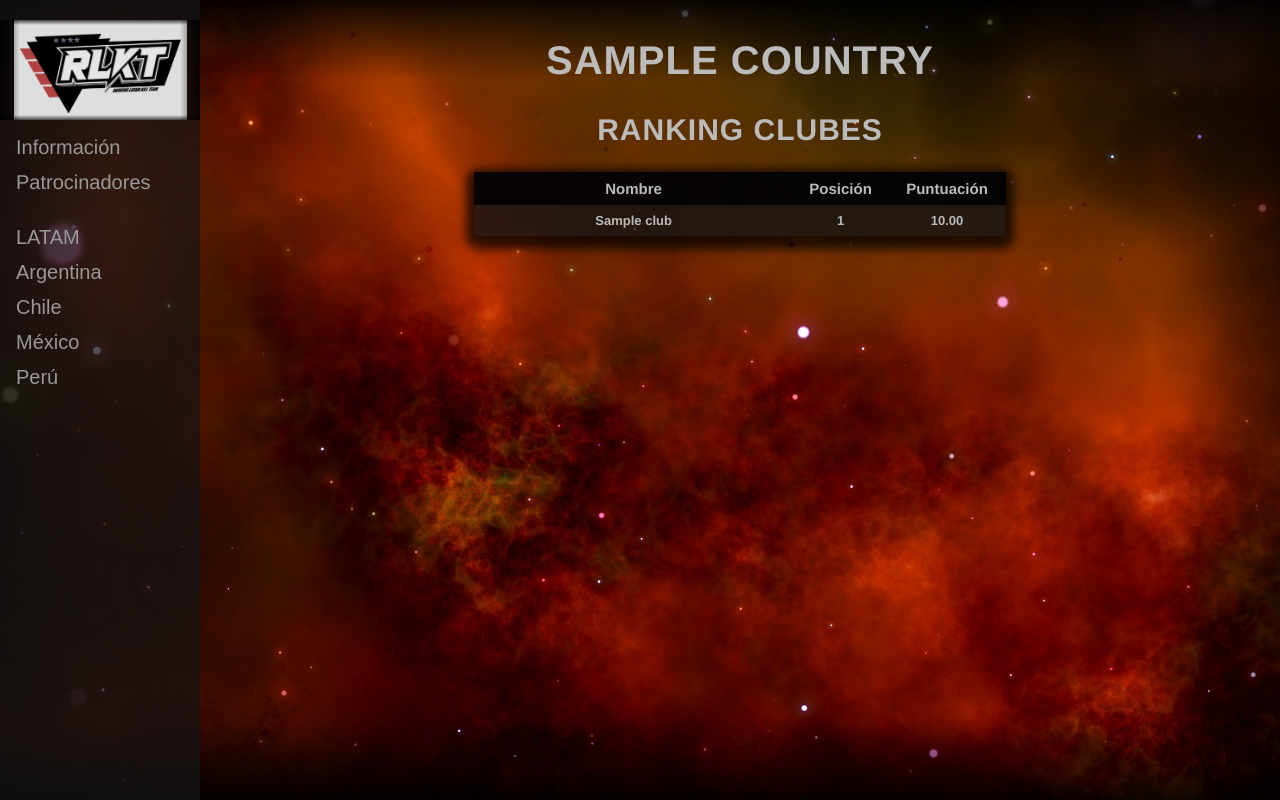
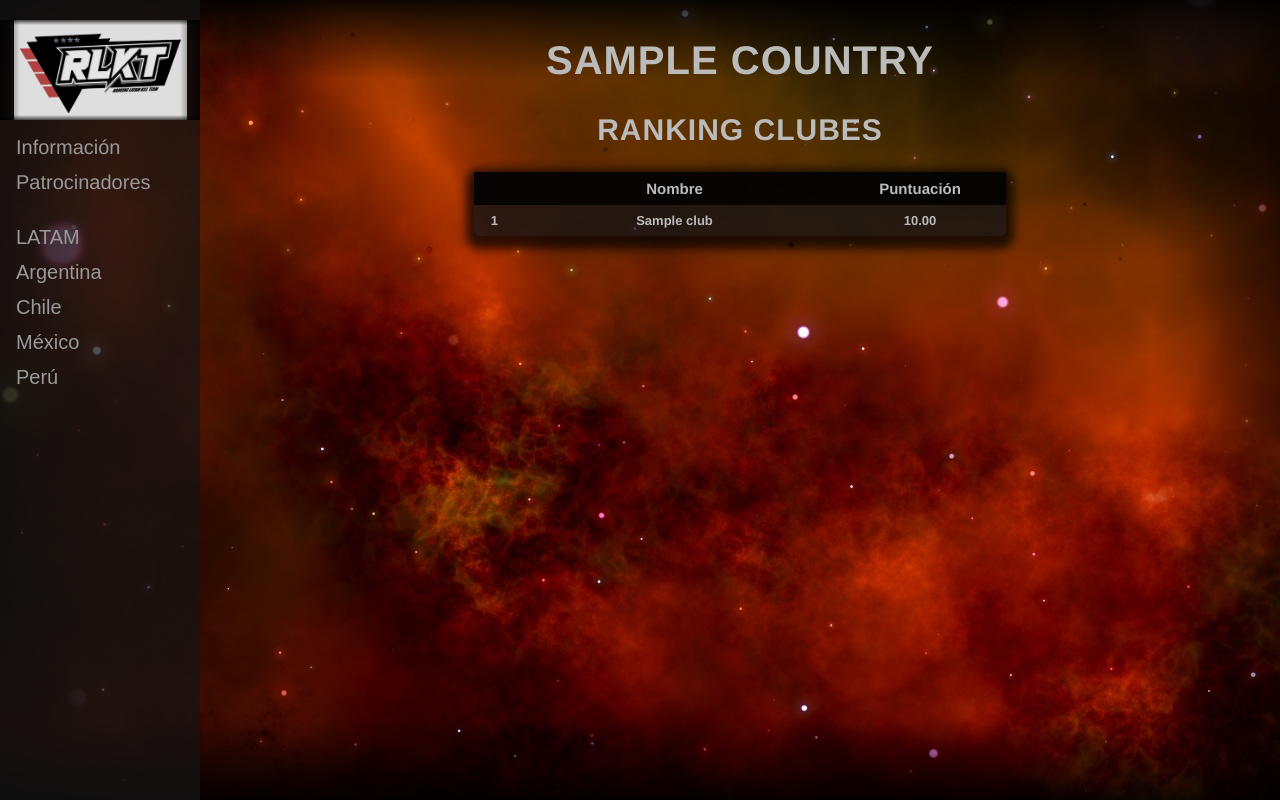
Before and after one commit to MarioFernandezCarballo/ktLatam, a Flask app: template templates/clubs.html in a window 1280 px wide. Run offline with Flask 3, Linux system fonts and the light colour scheme; tables that the repository leaves empty hold one stand-in row (values such as "Sample post"); the template is opened without the code that fills it: values that come from a table or form of the project are taken from there, most other values are stand-ins (such as "Sample title", 1, 10 or a date in 2020); parts of the project's set-up code (start-up, migrations or seed data) failed here and were passed over.

```diff
--- a/templates/clubs.html
+++ b/templates/clubs.html
@@ -6,16 +6,16 @@
         <table class="fl-table">
             <thead>
             <tr>
+                <th></th>
                 <th>Nombre</th>
-                <th>Posición</th>
                 <th>Puntuación</th>
             </tr>
             </thead>
             <tbody>
             {% for cl in clubs %}
                 <tr onclick="location.href='/club/{{ cl.id }}';">
+                    <td>{{ loop.index }}</td>
                     <td style="width: 60%;">{{ cl.name | truncate(30, True, '...', 0) }}</td>
-                    <td>{{ loop.index }}</td>
                     <td>{{ '%0.2f'| format(cl.bcpScore) }}</td>
                 </tr>
             {% endfor %}
--- a/templates/teams.html
+++ b/templates/teams.html
@@ -6,16 +6,16 @@
         <table class="fl-table">
             <thead>
             <tr>
+                <th></th>
                 <th>Nombre</th>
-                <th>Posición</th>
                 <th>Puntuación</th>
             </tr>
             </thead>
             <tbody>
             {% for te in teams %}
                 <tr onclick="location.href='/team/{{ te.id }}';">
+                    <td>{{ loop.index }}</td>
                     <td style="width: 60%;">{{ te.name | truncate(30, True, '...', 0) }}</td>
-                    <td>{{ loop.index }}</td>
                     <td>{{ '%0.2f'| format(te.bcpScore) }}</td>
                 </tr>
             {% endfor %}
--- a/templates/users.html
+++ b/templates/users.html
@@ -6,16 +6,16 @@
         <table class="fl-table">
             <thead>
             <tr>
+                <th></th>
                 <th>Nombre</th>
-                <th>Posición</th>
                 <th>Puntuación</th>
             </tr>
             </thead>
             <tbody>
             {% for us in users %}
                 <tr onclick="location.href='/user/{{ us.id }}';">
+                    <td>{{ loop.index }}</td>
                     <td style="width: 60%;">{{ us.bcpName | truncate(30, True, '...', 0) }}</td>
-                    <td>{{ loop.index }}</td>
                     <td>{{ '%0.2f'| format(us.bcpScore) }}</td>
                 </tr>
             {% endfor %}
```
